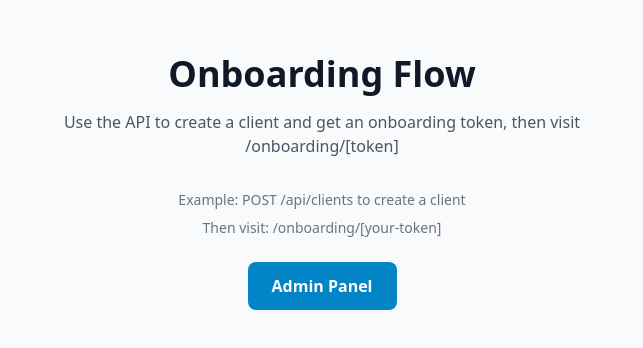
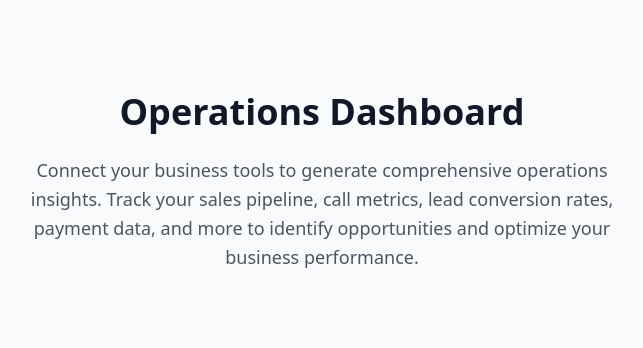
Before and after one commit to vladponcea/probable-chainsaw, a Next.js app in the folder frontend/: page / in a window 1280 px wide. Shown: the part 218-566 px from the top of the page, without its empty margins (318-961 px from the left). Built offline with nearby package versions, Linux system fonts and the light colour scheme.

Commit message:
Simplify home page - remove admin panel link and example text
- Remove admin panel link
- Remove API examples and test instructions
- Add simple app description text about operations dashboard

```diff
--- a/frontend/app/page.tsx
+++ b/frontend/app/page.tsx
@@ -1,30 +1,15 @@
-import Link from 'next/link';
-
 export default function Home() {
   return (
     <div className="min-h-screen flex items-center justify-center bg-gray-50">
       <div className="text-center max-w-2xl mx-auto px-4">
-        <h1 className="text-4xl font-bold text-gray-900 mb-4">
-          Onboarding Flow
+        <h1 className="text-4xl font-bold text-gray-900 mb-6">
+          Operations Dashboard
         </h1>
-        <p className="text-gray-600 mb-8">
-          Use the API to create a client and get an onboarding token, then
-          visit /onboarding/[token]
+        <p className="text-lg text-gray-600 leading-relaxed">
+          Connect your business tools to generate comprehensive operations insights.
+          Track your sales pipeline, call metrics, lead conversion rates, payment data,
+          and more to identify opportunities and optimize your business performance.
         </p>
-        <div className="space-y-4">
-          <div className="space-y-2 text-sm text-gray-500 mb-6">
-            <p>Example: POST /api/clients to create a client</p>
-            <p>Then visit: /onboarding/[your-token]</p>
-          </div>
-          <div className="flex justify-center space-x-4">
-            <Link
-              href="/admin"
-              className="px-6 py-3 bg-primary-600 text-white rounded-lg font-semibold hover:bg-primary-700 transition-colors"
-            >
-              Admin Panel
-            </Link>
-          </div>
-        </div>
       </div>
     </div>
   );
```
